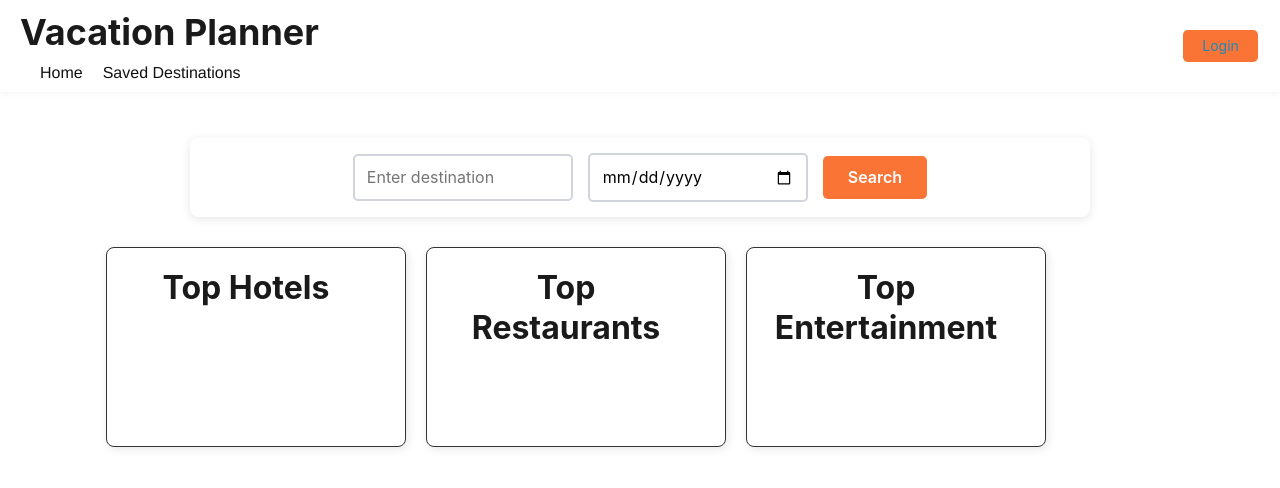
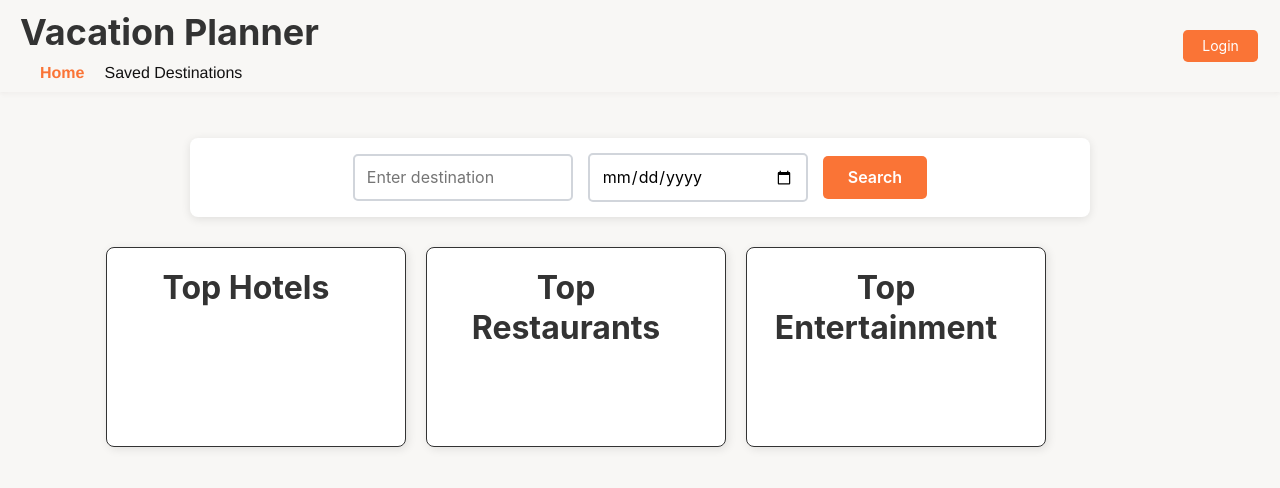
Before and after one commit to HPoyfair/VacationPlanner, a React app in the folder client/: page / in a window 1280 px wide. Shown: the top 488 px of the page. Built offline with nearby package versions, Linux system fonts and the light colour scheme; the HTML template or start-up script is replaced by a standard one.

Commit message:
Nav bar css clean up

```diff
--- a/client/src/components/Navbar.tsx
+++ b/client/src/components/Navbar.tsx
@@ -1,58 +1,46 @@
-
 import { useState, useEffect } from 'react';
-import { Link } from 'react-router-dom';
+import { Link, useLocation } from 'react-router-dom';
 import auth from '../utils/auth';
 import './style.css';
 
 const Navbar = () => {
-  // State to track the login status
   const [loginCheck, setLoginCheck] = useState(false);
+  const location = useLocation(); // Get current path
 
-  // Function to check if the user is logged in using auth.loggedIn() method
-  const checkLogin = () => {
+  useEffect(() => {
     if (auth.loggedIn()) {
-      setLoginCheck(true);  // Set loginCheck to true if user is logged in
+      setLoginCheck(true);
     }
-  };
-
-  // useEffect hook to run checkLogin() on component mount and when loginCheck state changes
-  useEffect(() => {
-    checkLogin();  // Call checkLogin() function to update loginCheck state
-  }, [loginCheck]);  // Dependency array ensures useEffect runs when loginCheck changes
+  }, [loginCheck]);
 
   return (
     <div className="nav_container">
-        {/* <h1 className="logo">Candidate Search</h1> */}
       <nav>
         <h1 className="logo">Vacation Planner</h1>
         <ul>
-                <li><Link className="nav_link" to="/">Home</Link></li>
-                <li><Link className="nav_link" to="/saved">Saved Destinations</Link></li>
+          <li>
+            <Link className={`nav_link ${location.pathname === '/' ? 'active' : ''}`} to="/">Home</Link>
+          </li>
+          <li>
+            <Link className={`nav_link ${location.pathname === '/saved' ? 'active' : ''}`} to="/saved">Saved Destinations</Link>
+          </li>
         </ul>
       </nav>
       <div className="display-flex justify-space-between align-center">
-          {/* <h1>
-            Authentication Review
-          </h1> */}
         <div>
-            {
-              // Conditional rendering based on loginCheck state
-              !loginCheck ? (
-                // Render login button if user is not logged in
+          {!loginCheck ? (
             <button className="btn" type='button'>
               <Link to='/login'>Login</Link>
             </button>
           ) : (
-                // Render logout button if user is logged in
-                <button className="btn" type='button' onClick={() => {
-                  auth.logout();  // Call logout() method from auth utility on button click
-                }}>Logout</button>
-              )
-            }
+            <button className="btn" type='button' onClick={() => auth.logout()}>
+              Logout
+            </button>
+          )}
         </div>
       </div>
     </div>
-  )
+  );
 }
 
 export default Navbar;
--- a/client/src/components/style.css
+++ b/client/src/components/style.css
@@ -19,16 +19,21 @@
     margin-left: 20px;     /* Space between each nav item */
   }
 
+
   .nav_link {
     text-decoration: none;
     color: rgb(18, 17, 17);          /* Adjust text color */
     font-size: 1rem;
-    font-family: Helvetica, sans-serif      /* Adjust font size of nav items */
+    font-family: Helvetica, sans-serif;      /* Adjust font size of nav items */
   }
 
-  .nav_link:hover {
-    text-decoration: underline; /* Optional: Add hover effect for the links */
+
+  .nav_link.active {
+    color:#FA7436;
+    font-weight: bold;
+    text-decoration-thickness: 2px;
   }
+
 
   .btn
     {
--- a/client/src/index.css
+++ b/client/src/index.css
@@ -1,4 +1,10 @@
-
+html, body {
+  background-color: #f8f7f5; /* Change to your desired color */
+  color: #333; /* Default text color */
+  margin: 0;
+  padding: 0;
+  height: 100%;
+}
 /* Container for the search bar */
 .search-bar {
   display: flex;
@@ -48,7 +54,7 @@
 
 /* Hover effect for the search button */
 .search-bar button:hover {
-  background-color: #3773c1;
+  background-color: #fcfcfc;
 }
 
 /* Home.css */
@@ -56,7 +62,7 @@
 /* General container styling */
 .recommendation-container {
   margin-top: 20px;
-  display: inline flex;
+  display: inline-flex;
   justify-content: center;
   border-radius: 8px;
   box-shadow: 2px 2px 10px rgba(0, 0, 0, 0.1);
--- a/client/src/reset.css
+++ b/client/src/reset.css
@@ -423,12 +423,12 @@ button {
 }
 
 a {
-  color: #1b89bc;
+  color: #ffffff;
   text-decoration: none;
 }
 
 a:hover {
-  color: #065b83;
+  color: #ffffff;
   text-decoration: underline;
 }
 
@@ -1017,7 +1017,7 @@ a:hover {
 }
 
 .btn.btn-primary:hover {
-  background-color: #57779a;
+  background-color: #ffffff;
 }
 
 .btn.btn-danger {
```
Lines whose indentation alone changed are shown as unchanged.
